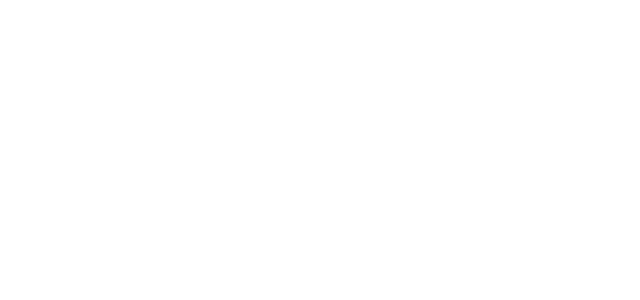
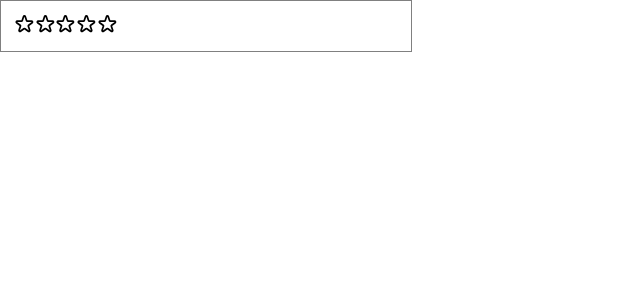
Before and after one commit to lukebergmann/rating-sasklander, a React (Create React App) app in the folder my-app/: page / in a window 1280 px wide. Shown: the top 300 px of the page, without its empty margins (0-640 px from the left). Built offline with nearby package versions, Linux system fonts and the light colour scheme.

Commit message:
Created StarIcon and RatingIcon Components

```diff
--- a/my-app/src/App.css
+++ /dev/null
@@ -1,38 +0,0 @@
-.App {
-  text-align: center;
-}
-
-.App-logo {
-  height: 40vmin;
-  pointer-events: none;
-}
-
-@media (prefers-reduced-motion: no-preference) {
-  .App-logo {
-    animation: App-logo-spin infinite 20s linear;
-  }
-}
-
-.App-header {
-  background-color: #282c34;
-  min-height: 100vh;
-  display: flex;
-  flex-direction: column;
-  align-items: center;
-  justify-content: center;
-  font-size: calc(10px + 2vmin);
-  color: white;
-}
-
-.App-link {
-  color: #61dafb;
-}
-
-@keyframes App-logo-spin {
-  from {
-    transform: rotate(0deg);
-  }
-  to {
-    transform: rotate(360deg);
-  }
-}
--- a/my-app/src/App.js
+++ /dev/null
@@ -1,9 +0,0 @@
-import "./App.css";
-
-function App() {
-  return <div className="App">
-
-  </div>;
-}
-
-export default App;
--- /dev/null
+++ b/my-app/src/components/App.js
@@ -0,0 +1,39 @@
+import "../styles/App.css";
+import RatingIcon from "./RatingIcon";
+import React from "react";
+import { useState } from "react";
+
+function App() {
+  const [rating, setRating] = useState(0);
+  const [hoverRating, setHoverRating] = React.useState(0);
+  const onMouseEnter = (index) => {
+    setHoverRating(index);
+  };
+  const onMouseLeave = () => {
+    setHoverRating(0);
+  };
+  const onSaveRating = (index) => {
+    setRating(index);
+  };
+
+  return (
+    <div className="App">
+      <section className="RatingBox">
+        {[1, 2, 3, 4, 5].map((index) => {
+          return (
+            <RatingIcon
+              index={index}
+              rating={rating}
+              hoverRating={hoverRating}
+              onMouseEnter={onMouseEnter}
+              onMouseLeave={onMouseLeave}
+              onSaveRating={onSaveRating}
+            />
+          );
+        })}
+      </section>
+    </div>
+  );
+}
+
+export default App;
--- /dev/null
+++ b/my-app/src/components/RatingIcon.js
@@ -0,0 +1,33 @@
+import StarIcon from "./StarIcon";
+import React from "react";
+import '../styles/RatingIcon.css'
+
+function RatingIcon(props) {
+  const {
+    index,
+    rating,
+    hoverRating,
+    onMouseEnter,
+    onMouseLeave,
+    onSaveRating,
+  } = props;
+  const fill = React.useMemo(() => {
+    if (hoverRating >= index) {
+      return "yellow";
+    } else if (!hoverRating && rating >= index) {
+      return "yellow";
+    }
+    return "none";
+  }, [rating, hoverRating, index]);
+  return (
+    <div
+      class="cursor"
+      onMouseEnter={() => onMouseEnter(index)}
+      onMouseLeave={() => onMouseLeave()}
+      onClick={() => onSaveRating(index)}
+    >
+      <StarIcon fill={fill} />
+    </div>
+  );
+}
+export default RatingIcon;
--- /dev/null
+++ b/my-app/src/components/StarIcon.js
@@ -0,0 +1,23 @@
+import '../styles/StarIcon.css'
+
+function StarIcon(props) {
+  const { fill = 'none'} = props;
+  return (
+    <svg
+      class="width height"
+      fill={fill}
+      stroke="currentColor"
+      viewBox="0 0 24 24"
+      xmlns="http://www.w3.org/2000/svg"
+    >
+      <path
+        stroke-linecap="round"
+        stroke-linejoin="round"
+        stroke-width="2"
+        d="M11.049 2.927c.3-.921 1.603-.921 1.902 0l1.519 4.674a1 1 0 00.95.69h4.915c.969 0 1.371 1.24.588 1.81l-3.976 2.888a1 1 0 00-.363 1.118l1.518 4.674c.3.922-.755 1.688-1.538 1.118l-3.976-2.888a1 1 0 00-1.176 0l-3.976 2.888c-.783.57-1.838-.197-1.538-1.118l1.518-4.674a1 1 0 00-.363-1.118l-3.976-2.888c-.784-.57-.38-1.81.588-1.81h4.914a1 1 0 00.951-.69l1.519-4.674z"
+      ></path>
+    </svg>
+  );
+}
+
+export default StarIcon
--- a/my-app/src/index.js
+++ b/my-app/src/index.js
@@ -1,7 +1,7 @@
 import React from 'react';
 import ReactDOM from 'react-dom';
 import './index.css';
-import App from './App';
+import App from '../src/components/App';
 import reportWebVitals from './reportWebVitals';
 
 ReactDOM.render(
--- /dev/null
+++ b/my-app/src/styles/App.css
@@ -0,0 +1,12 @@
+.App {
+  text-align: center;
+}
+
+.RatingBox{
+  display: flex;
+  justify-content: flex-start;
+  border: 1px solid grey;
+  width: 30%;
+  height: 10%;
+  padding: 1%;
+}
--- /dev/null
+++ b/my-app/src/styles/RatingIcon.css
@@ -0,0 +1,3 @@
+.cursor {
+  cursor: pointer;
+}
--- /dev/null
+++ b/my-app/src/styles/StarIcon.css
@@ -0,0 +1,7 @@
+.width {
+  width: 1.3em;
+}
+
+.height {
+  height: 1.3em;
+}
```
